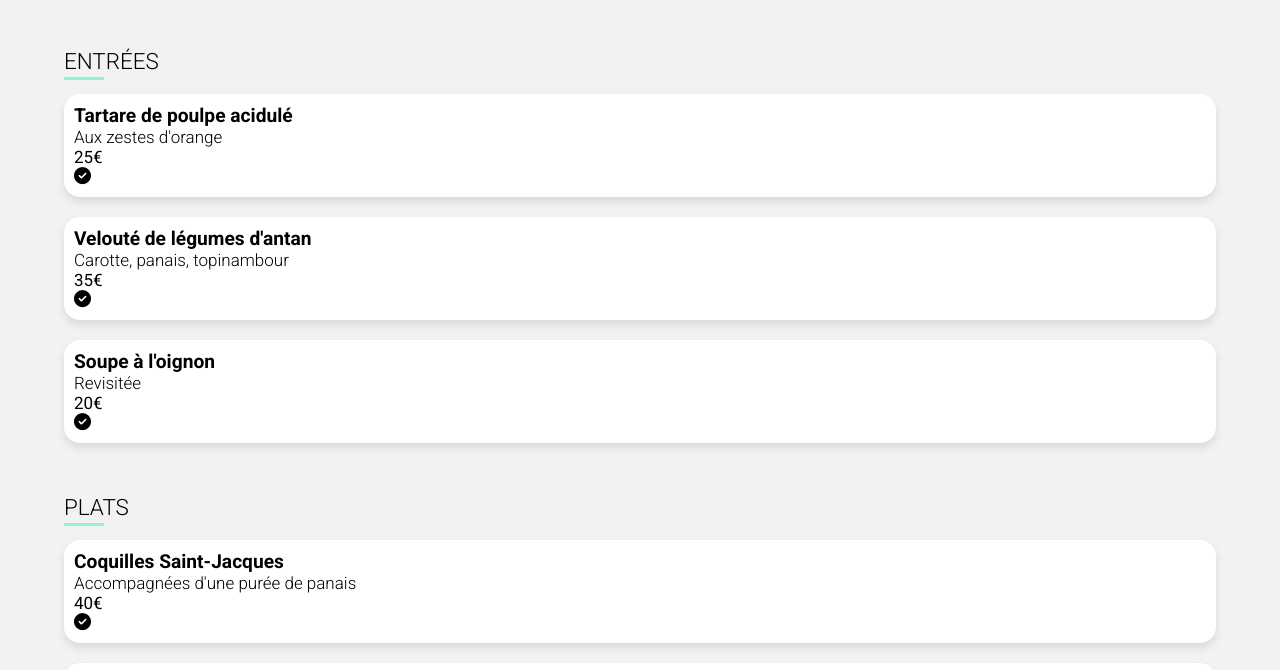
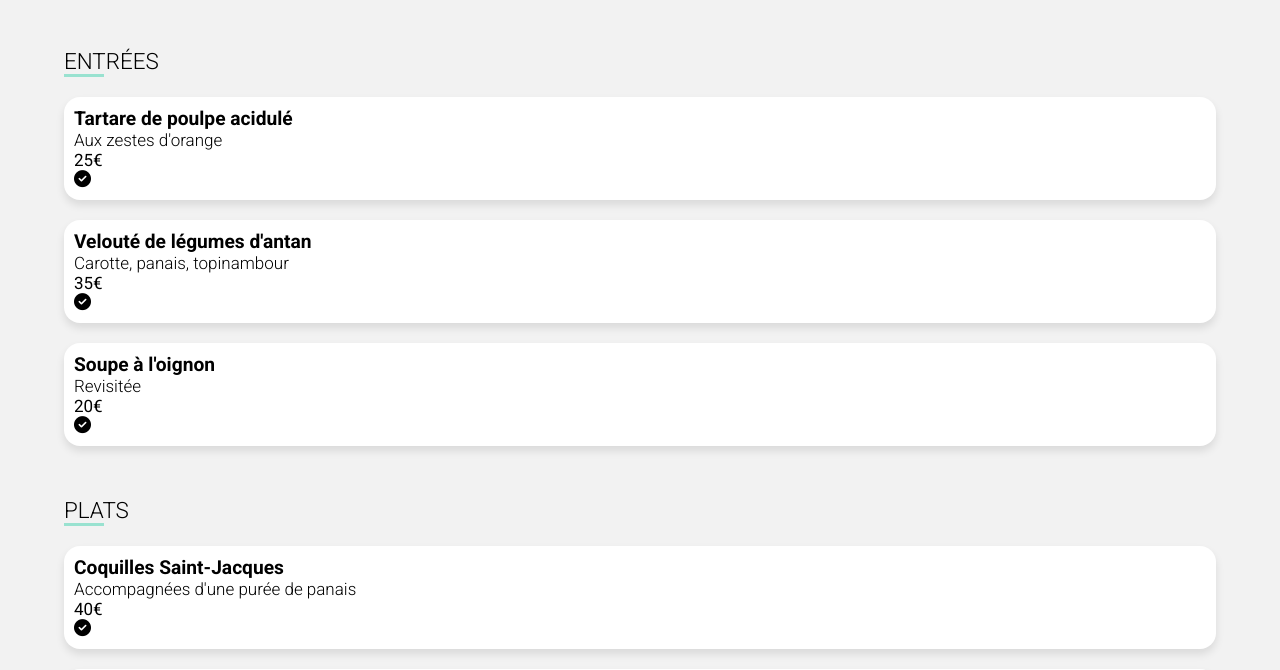
Before and after one commit to diellatseng/ChingYaoTseng_3_20042021, a website: page menus/a-la-francaise.html in a window 1280 px wide. Shown: the part 952-1622 px from the top of the page. Drawn offline with Linux system fonts and the light colour scheme; a web font is replaced by a local one.

Commit message:
modify menu catagory decoration

```diff
--- a/sass/abstracts/_colors.scss
+++ b/sass/abstracts/_colors.scss
@@ -11,6 +11,3 @@ $text-primary:   #000;
 $text-secondary: #fff;
 $text-accent:    lighten($text-primary, 20);
 $text-icon:      lighten($text-primary, 50);
-
-$green:      #90f0db;
-$green-dark: darken($green, 40);
--- a/sass/components/_cards.scss
+++ b/sass/components/_cards.scss
@@ -44,8 +44,8 @@
     top: 10px;
     padding: .4em .7em;
     border-radius: $border-radius-sm;
-    background-color: $green;
-    color: $green-dark;
+    background-color: $accent;
+    color: darken($accent, 40);
     font-size: .8rem;
     font-weight: bold;
 }
--- a/sass/pages/_menu.scss
+++ b/sass/pages/_menu.scss
@@ -33,14 +33,12 @@
         position: relative;
         margin: 10px 0;
 
-        &:after {
+        &::after {
             content: '';
+            display: block;
             width: 40px;
             height: 3px;
-            background: $green;
-            position: absolute;
-            bottom: -6px;
-            left: 0;
+            background: $accent;
           }
     }
 }
```
Also changed, not shown: css/main.css, 1 other file.
